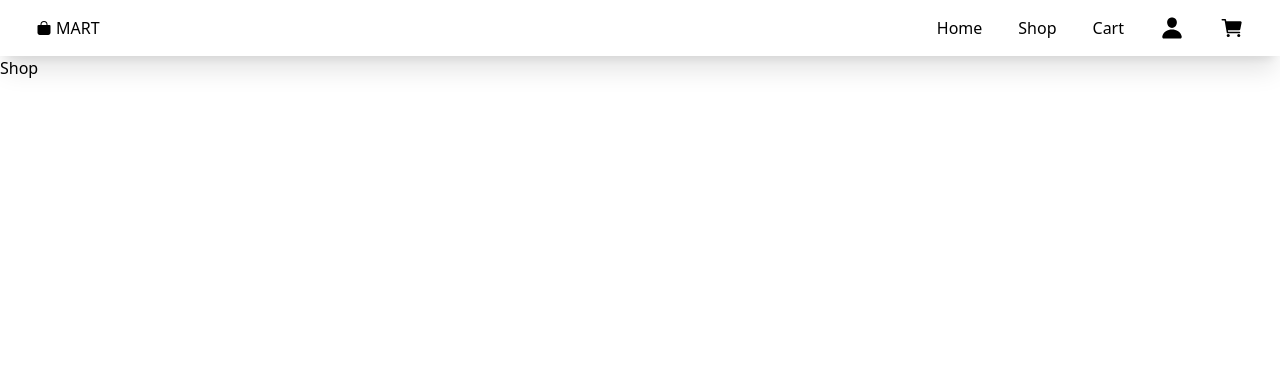
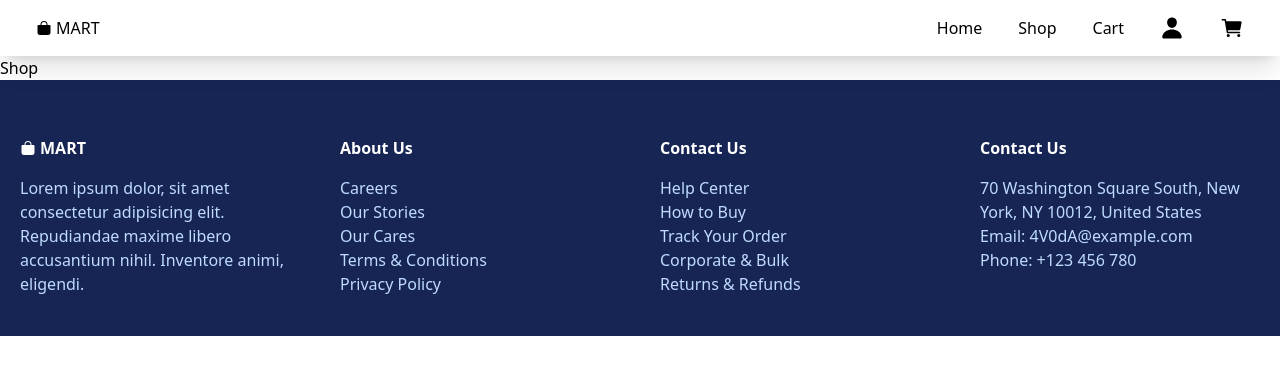
Before and after one commit to codersam10/mart-ecommerce-app-react, a React (Vite) app: page /mart-ecommerce-app-react/shop in a window 1280 px wide. Shown: the top 374 px of the page. Built offline with nearby package versions, Linux system fonts and the light colour scheme.

Commit message:
feat- build footer

```diff
--- a/src/App.tsx
+++ b/src/App.tsx
@@ -1,14 +1,16 @@
 import { Outlet } from "react-router";
 import Header from "./components/Header";
 import BottomNav from "./components/BottomNav";
+import Footer from "./components/Footer.tsx";
 const App = () => {
   return (
     <>
       <Header />
       <div className="max-w-screen-2xl mx-auto">
         <Outlet />
+      </div>
+        <Footer/>
         <BottomNav />
-      </div>
     </>
   );
 };
--- /dev/null
+++ b/src/components/Footer.tsx
@@ -0,0 +1,47 @@
+import { IoBag } from "react-icons/io5";
+
+const Footer = () => {
+  return (
+    <footer className="bg-blue-950">
+      <div className="max-w-screen-2xl mx-auto grid grid-cols-1 md:grid-cols-2 lg:grid-cols-4 gap-10 py-10 px-5 text-blue-200">
+        <div>
+          <div className="flex gap-1 py-4">
+            <span>
+              <IoBag style={{ color: "white" }} />
+            </span>
+            <h1 className="font-extrabold text-white">MART</h1>
+          </div>
+          <p>
+            Lorem ipsum dolor, sit amet consectetur adipisicing elit.
+            Repudiandae maxime libero accusantium nihil. Inventore animi,
+            eligendi.
+          </p>
+        </div>
+        <div>
+          <h3 className="py-4 font-bold text-white">About Us</h3>
+          <p>Careers</p>
+          <p>Our Stories</p>
+          <p>Our Cares</p>
+          <p>Terms & Conditions</p>
+          <p>Privacy Policy</p>
+        </div>
+        <div>
+          <h3 className="py-4 font-bold text-white">Contact Us</h3>
+          <p>Help Center</p>
+          <p>How to Buy</p>
+          <p>Track Your Order</p>
+          <p>Corporate & Bulk</p>
+          <p>Returns & Refunds</p>
+        </div>
+        <div>
+          <h3 className="py-4 font-bold text-white">Contact Us</h3>
+          <p>70 Washington Square South, New York, NY 10012, United States</p>
+          <p>Email: 4V0dA@example.com</p>
+          <p>Phone: +123 456 780</p>
+        </div>
+      </div>
+    </footer>
+  );
+};
+
+export default Footer;
--- a/src/pages/Home.tsx
+++ b/src/pages/Home.tsx
@@ -34,6 +34,22 @@ const Home = () => {
           ))}
         </div>
       </section>
+      <section className="new-arrivals">
+        <h2 className="text-2xl font-semibold text-center mb-7">
+          New Arrivals
+        </h2>
+        <div className="grid grid-cols-1 md:grid-cols-3 gap-10">
+          {}
+        </div>
+      </section>
+      <section>
+        <h2 className="text-2xl font-semibold text-center mb-7">
+          Best Sales
+        </h2>
+        <div className="grid grid-cols-1 md:grid-cols-3 gap-10">
+          {}
+        </div>
+      </section>
     </>
   );
 };
```
